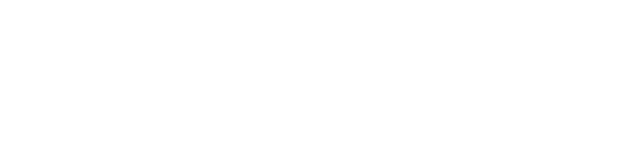
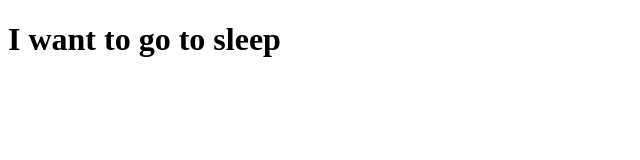
Before and after one commit to mderosie/mderosie.github.io, a plain HTML site: page index.html in a window 1280 px wide. Shown: the whole page, without its empty margins (0-640 px from the left). Drawn offline with Linux system fonts and the light colour scheme.

Commit message:
new change

```diff
--- a/index.html
+++ b/index.html
@@ -2,5 +2,6 @@
 <html>
 <head>
 <title>Madeleine DeRosier! </title>
+<h1> I want to go to sleep </h1>
 </head>
 </html>
```
